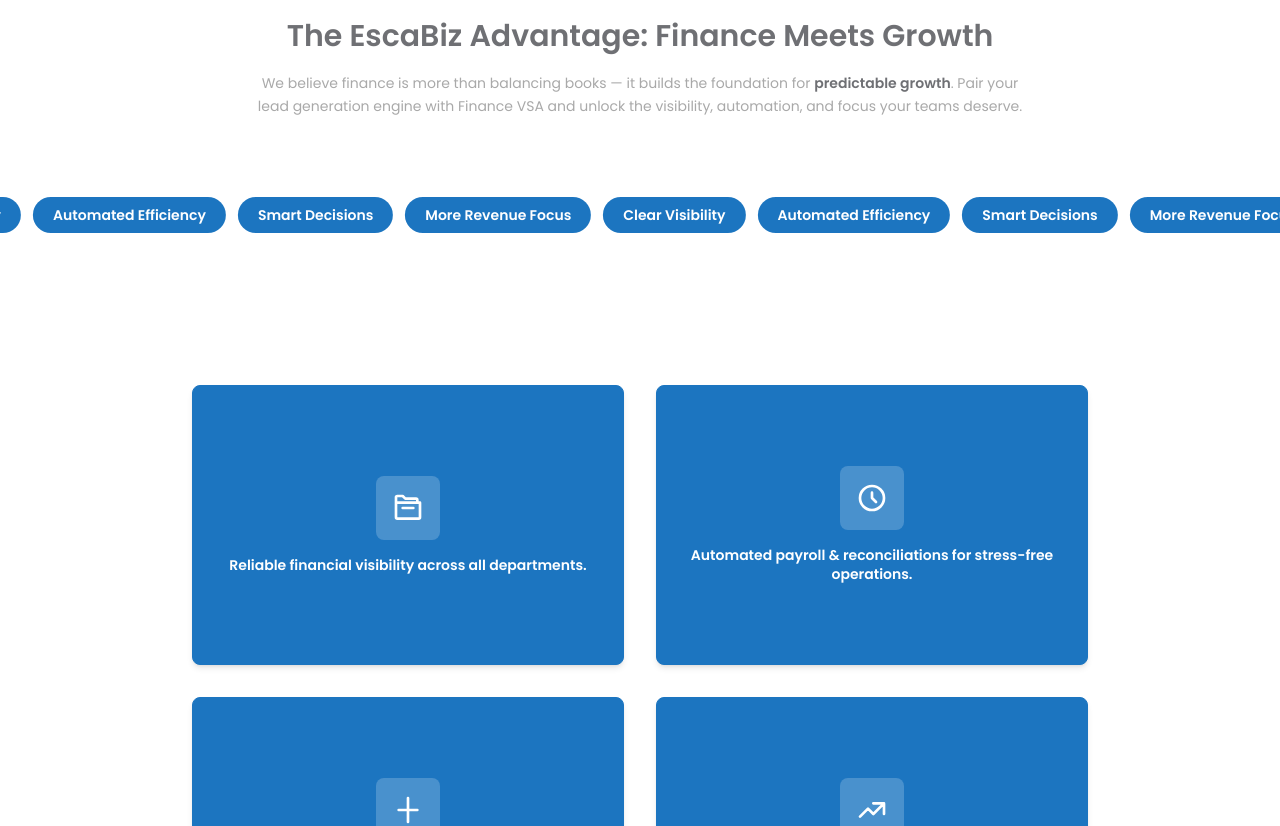
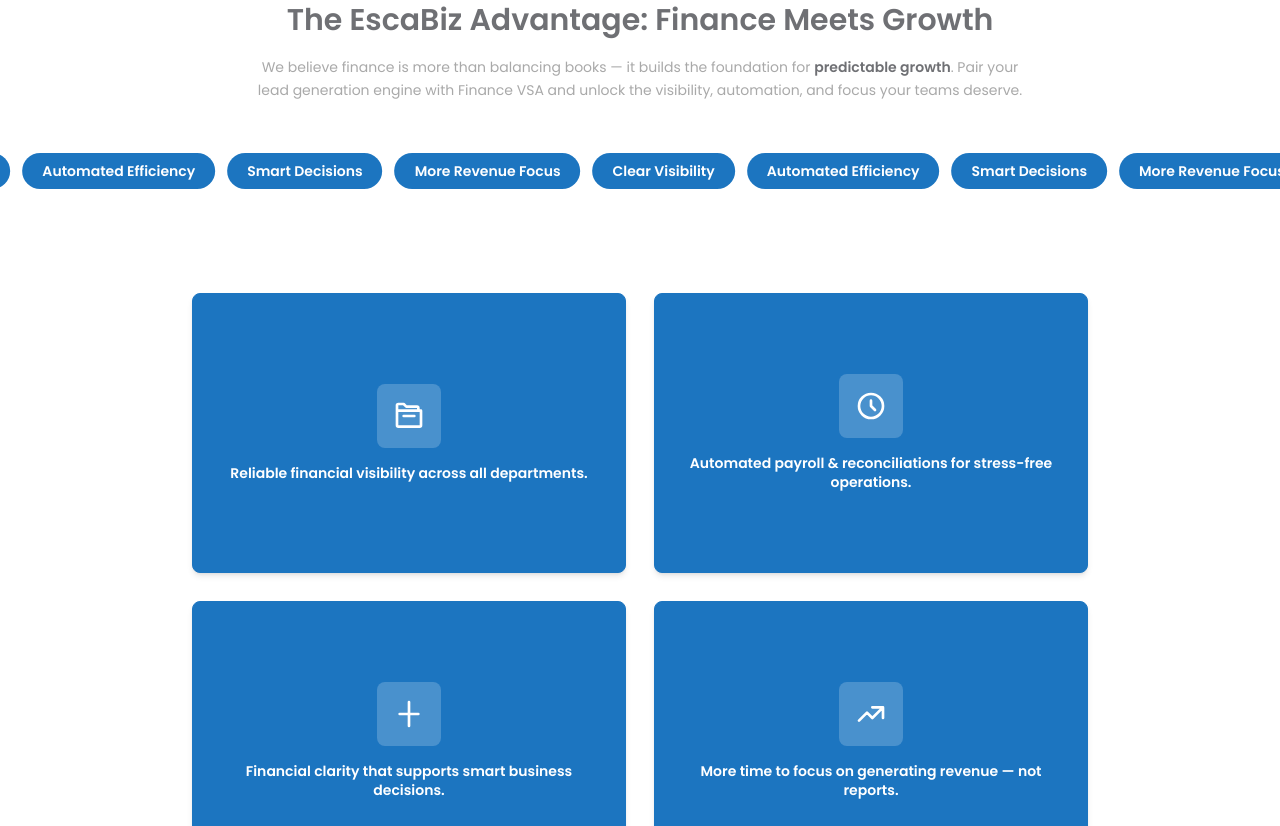
Before and after one commit to Sharmeen-Rauf/escabiz, a Next.js app: page /virtual-staff-augmentation/finance-vsa in a window 1280 px wide. Shown: the part 3260-4086 px from the top of the page. Built offline with nearby package versions, Linux system fonts and the light colour scheme.

Commit message:
Refactor layout and spacing in Finance VSA page: adjust padding and margin for improved visual consistency and user experience in the Advantage Slider and Flip Card Highlights sections.

```diff
--- a/src/app/virtual-staff-augmentation/finance-vsa/page.tsx
+++ b/src/app/virtual-staff-augmentation/finance-vsa/page.tsx
@@ -252,9 +252,9 @@ export default function FinanceVSAPage() {
         </section>
 
         {/* Advantage Slider Section */}
-        <section className="w-full bg-white py-8 md:py-12 lg:py-14">
+        <section className="w-full bg-white pt-6 md:pt-8 lg:pt-10 pb-6 md:pb-8 lg:pb-10">
           <div className="w-full max-w-7xl mx-auto px-4 sm:px-6 lg:px-8">
-            <div className="text-center mb-10">
+            <div className="text-center mb-6 md:mb-7">
               <h2 className="text-lg sm:text-xl md:text-2xl lg:text-3xl font-semibold text-[#6f7074] leading-tight mb-4">
                 The EscaBiz Advantage: Finance Meets Growth
               </h2>
@@ -263,7 +263,7 @@ export default function FinanceVSAPage() {
               </p>
             </div>
 
-            <div className="rounded-2xl p-6 md:p-8 lg:p-10">
+            <div className="rounded-2xl px-4 py-4 md:px-6 md:py-5 lg:px-8 lg:py-6">
               <div className="group flex gap-2 sm:gap-3 animate-slide-left">
                 {['Clear Visibility', 'Automated Efficiency', 'Smart Decisions', 'More Revenue Focus'].map((item, index) => (
                   <button
@@ -287,9 +287,9 @@ export default function FinanceVSAPage() {
         </section>
 
         {/* Flip Card Highlights */}
-        <section className="w-full bg-white py-8 md:py-12 lg:py-14">
+        <section className="w-full bg-white pt-6 md:pt-8 lg:pt-10 pb-10 md:pb-12 lg:pb-14">
           <div className="w-full max-w-7xl mx-auto px-4 sm:px-6 lg:px-8">
-            <div className="grid grid-cols-1 md:grid-cols-2 gap-6 lg:gap-8 max-w-4xl mx-auto">
+            <div className="grid grid-cols-1 md:grid-cols-2 gap-5 lg:gap-7 max-w-4xl mx-auto">
               {flipHighlights.map((item) => (
                 <div key={item.title} className="group h-[280px] [perspective:1000px]">
                   <div className="relative w-full h-full transition-transform duration-700 [transform-style:preserve-3d] group-hover:[transform:rotateY(180deg)]">
```
